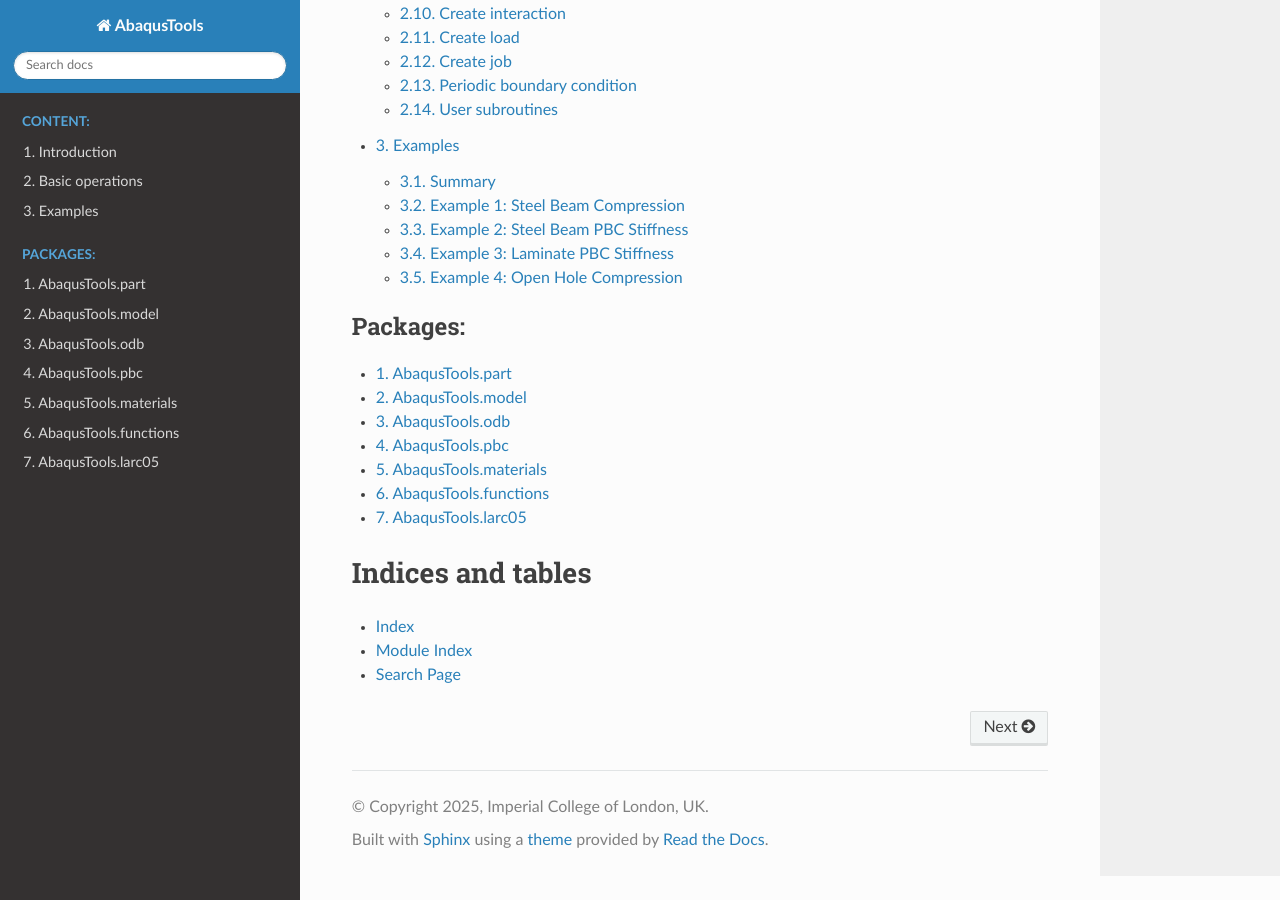
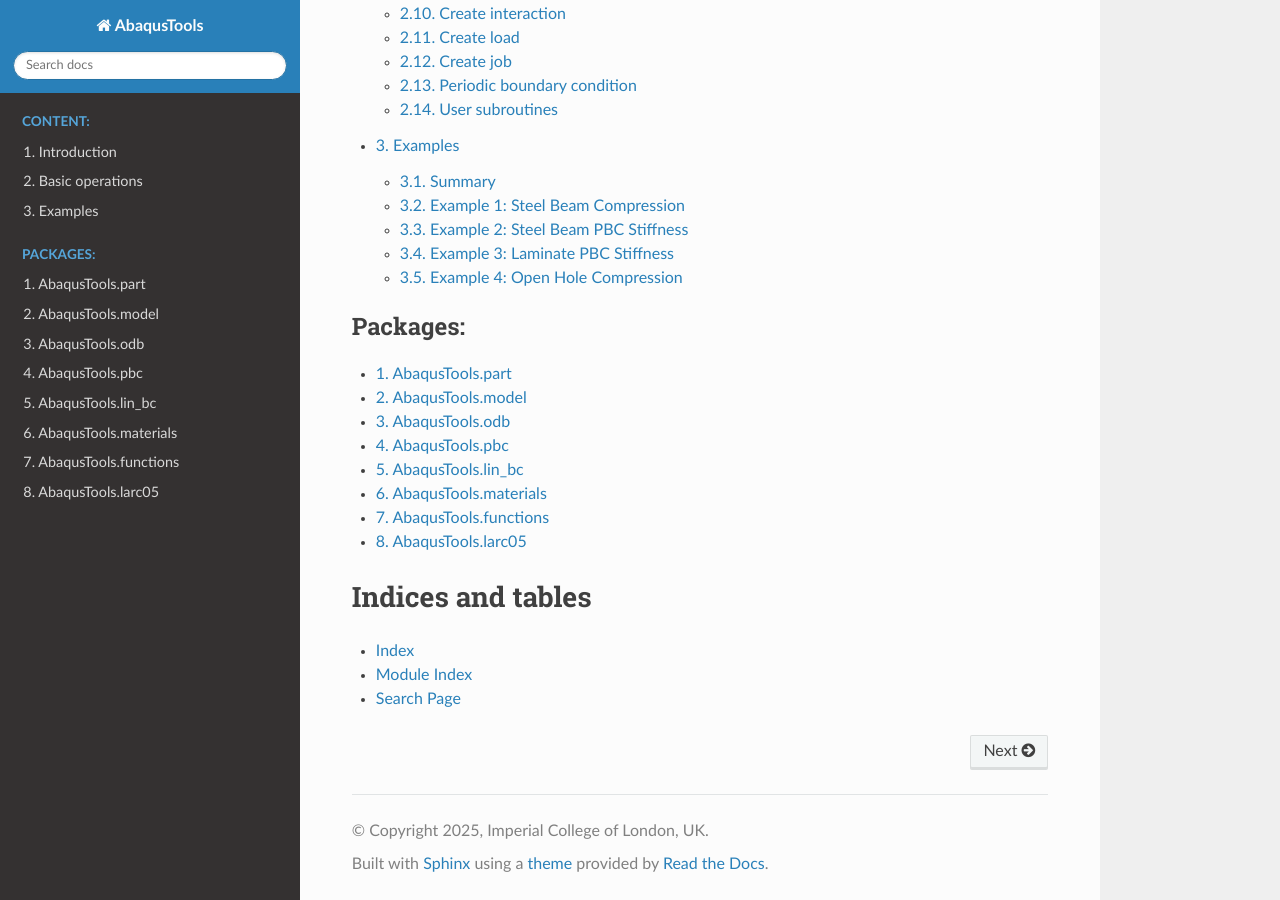
Before and after one commit to swayli94/AbaqusTools, a Sphinx documentation site: the page built from docs/source/index.rst, in a window 1280 px wide and 900 px high, scrolled down 986 px. Built offline with Sphinx 7.4.7 and the Read the Docs theme 3.1.0, drawn with Linux system fonts in a browser that asks for light colours.

```diff
--- a/docs/source/packages.rst
+++ b/docs/source/packages.rst
@@ -31,6 +31,14 @@ AbaqusTools.pbc
    :undoc-members:
    :show-inheritance:
 
+AbaqusTools.lin_bc
+===========================
+
+.. automodule:: AbaqusTools.lin_bc
+   :members:
+   :undoc-members:
+   :show-inheritance:
+
 AbaqusTools.materials
 ===========================
 
```
Also changed, not shown: README.md (+1 -1 lines).
